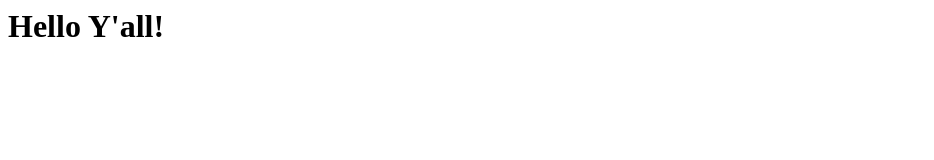
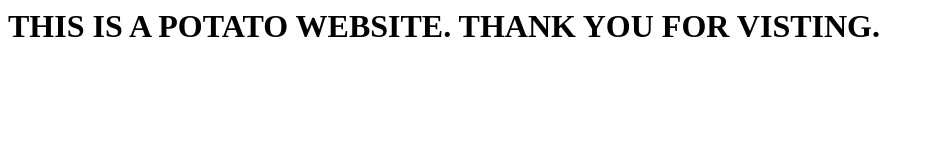
Before and after one commit to CerebralMastication/derpysloth, a plain HTML site: page index.html in a window 1280 px wide. Shown: the whole page, without its empty margins (0-934 px from the left). Drawn offline with Linux system fonts and the light colour scheme.

Commit message:
Update index.html

```diff
--- a/index.html
+++ b/index.html
@@ -1 +1 @@
-<h1>Hello Y'all!</h1>
+<h1>THIS IS A POTATO WEBSITE. THANK YOU FOR VISTING.</h1>
```
